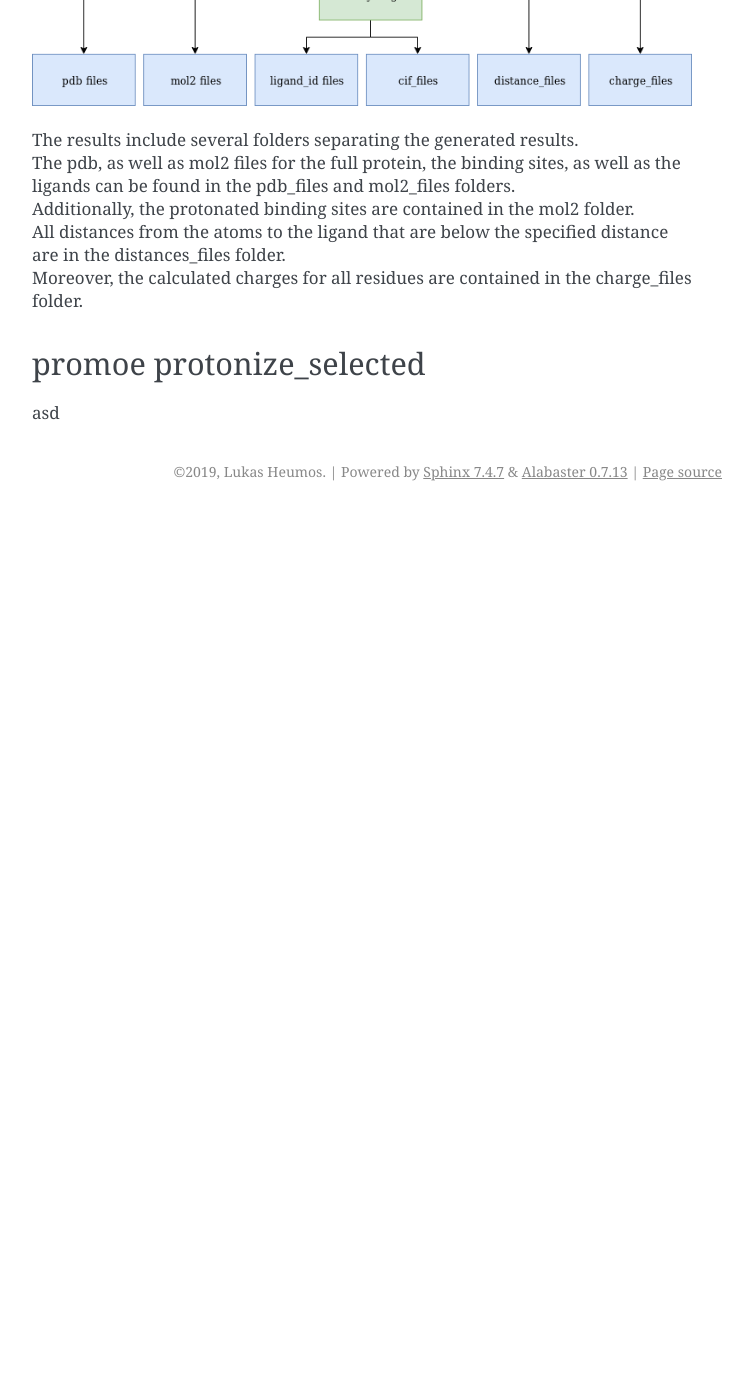
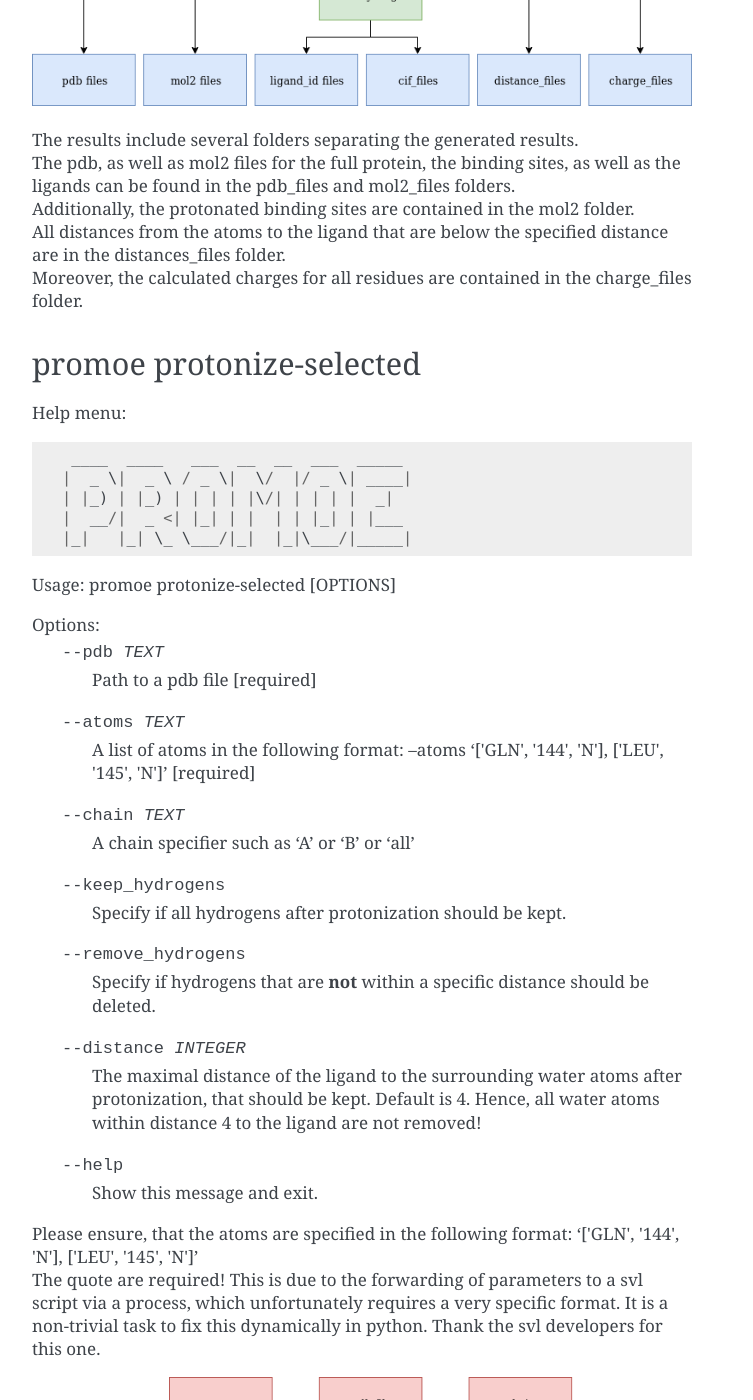
Before and after one commit to Zethson/promoe, a Sphinx documentation site: the page built from docs/usage.rst, in a window 1280 px wide and 1400 px high, scrolled down 2280 px. Shown: the whole window, without its empty margins (388-1141 px from the left). Built offline with Sphinx 7.4.7, drawn with Linux system fonts in a browser that asks for light colours; pages that are not in the unit, such as notebooks, are missing from menus; before the commit the page ends 2791 px from its top, so only the background shows below that; some of the changed text lies outside the part shown.

Commit message:
[FEATURE] protonize selected cleaning hydrogens & some doc

```diff
--- a/docs/usage.rst
+++ b/docs/usage.rst
@@ -66,7 +66,35 @@ Options:
 | All distances from the atoms to the ligand that are below the specified distance are in the distances_files folder.
 | Moreover, the calculated charges for all residues are contained in the charge_files folder.
 
-promoe protonize_selected
+promoe protonize-selected
 -------------------------
 
-asd
+Help menu::
+
+                 ____  ____   ___  __  __  ___  _____
+                |  _ \|  _ \ / _ \|  \/  |/ _ \| ____|
+                | |_) | |_) | | | | |\/| | | | |  _|
+                |  __/|  _ <| |_| | |  | | |_| | |___
+                |_|   |_| \_ \___/|_|  |_|\___/|_____|
+
+Usage: promoe protonize-selected [OPTIONS]
+
+Options:
+  --pdb TEXT                      Path to a pdb file [required]
+  --atoms TEXT                    A list of atoms in the following format: --atoms '[\'GLN\', \'144\', \'N\'], [\'LEU\', \'145\', \'N\']'  [required]
+  --chain TEXT                    A chain specifier such as 'A' or 'B' or 'all'
+  --keep_hydrogens                Specify if all hydrogens after protonization should be kept.
+  --remove_hydrogens              Specify if hydrogens that are **not** within a specific distance should be deleted.
+  --distance INTEGER              The maximal distance of the ligand to the surrounding water atoms after protonization, that should be kept. Default is 4. Hence, all water atoms within distance 4 to the ligand are not removed!
+  --help                          Show this message and exit.
+
+| Please ensure, that the atoms are specified in the following format: '[\'GLN\', \'144\', \'N\'], [\'LEU\', \'145\', \'N\']'
+| The quote are required! This is due to the forwarding of parameters to a svl script via a process, which unfortunately requires a very specific format. It is a non-trivial task to fix this dynamically in python. Thank the svl developers for this one.
+
+.. image:: ../images/protonize_selected.png
+    :alt: protonize-selected overview
+
+The generated results are very similar to the ones mentioned for protonize
+
+promoe clean-hydrogens
+----------------------
```
Also changed, not shown: images/protonize.png, images/protonize_selected.png (added), 1 other file.
